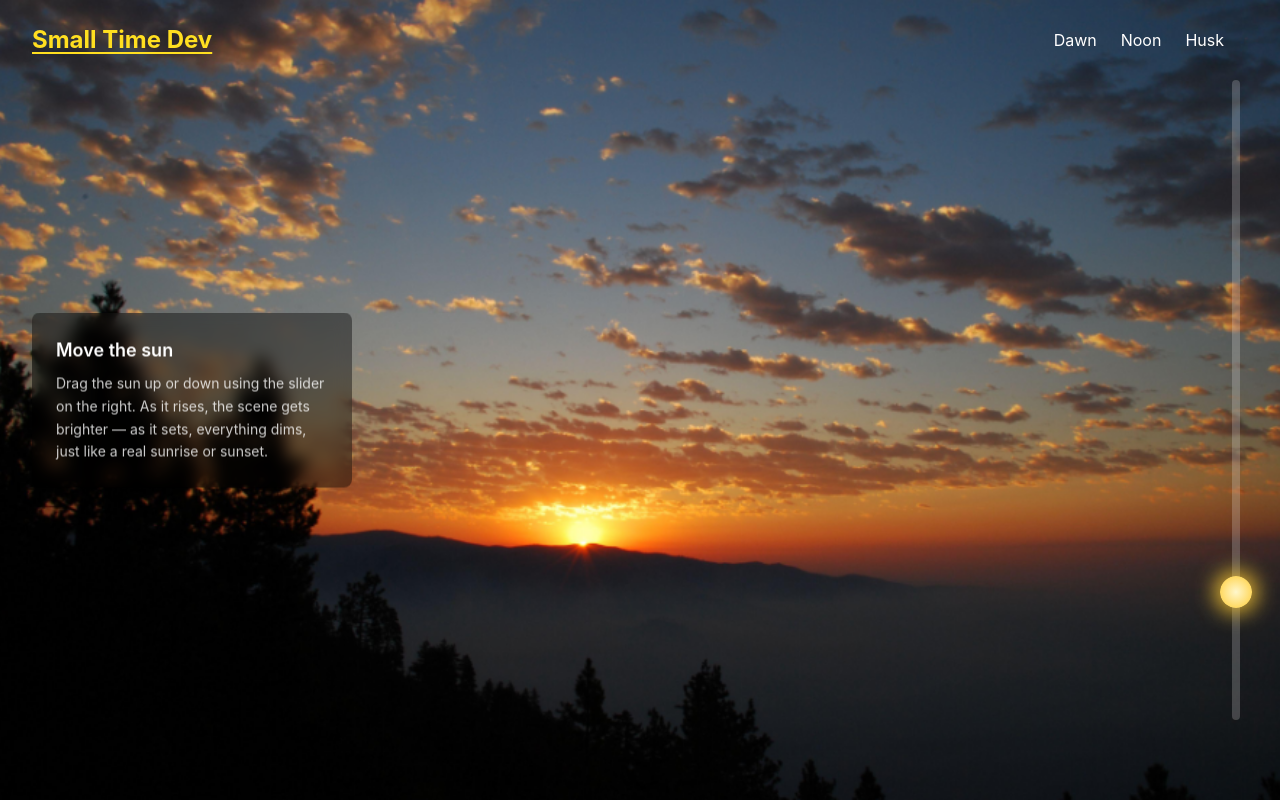
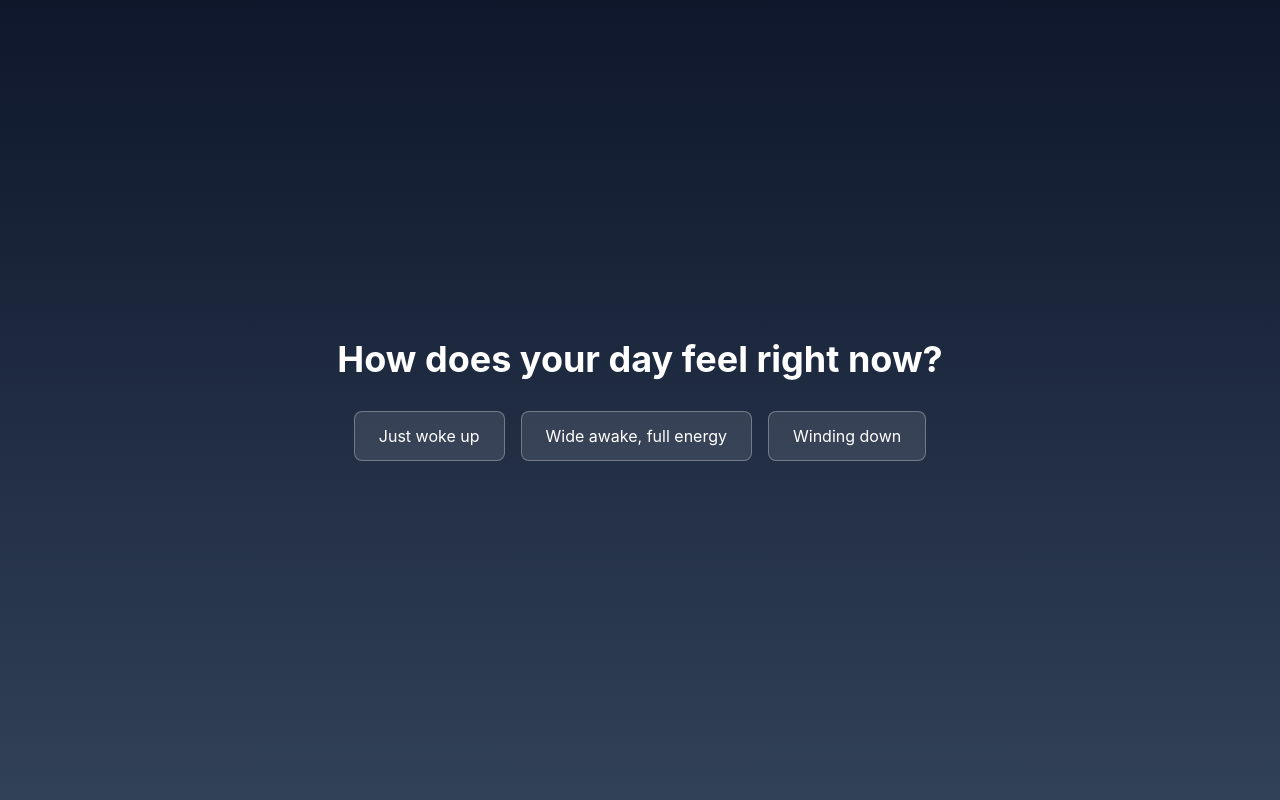
Before and after one commit to Mathieu-LaCite/morning, a React (Vite) app: page / in a window 1280 px wide. Built offline with nearby package versions, Linux system fonts and the light colour scheme.

Commit message:
added a landing page and connected it to the router

```diff
--- a/src/App.tsx
+++ b/src/App.tsx
@@ -1,11 +1,15 @@
 import { BrowserRouter, Routes, Route } from 'react-router-dom'
+import Landing from './pages/Landing'
 import Dawn from './pages/Dawn'
 
 function App() {
   return (
     <BrowserRouter>
       <Routes>
-        <Route path="/" element={<Dawn />} />
+        <Route path="/" element={<Landing />} />
+        <Route path="/dawn" element={<Dawn />} />
+        {/* <Route path="/noon" element={<Noon />} /> */}
+        {/* <Route path="/husk" element={<Husk />} /> */}
       </Routes>
     </BrowserRouter>
   )
--- /dev/null
+++ b/src/pages/Landing.tsx
@@ -0,0 +1,56 @@
+import { useState } from 'react'
+import { useNavigate } from 'react-router-dom'
+
+function Landing() {
+  const navigate = useNavigate()
+  const [isExiting, setIsExiting] = useState(false)
+  const [selectedPath, setSelectedPath] = useState<string | null>(null)
+
+  const options = [
+    { label: 'Just woke up', path: '/dawn' },
+    { label: 'Wide awake, full energy', path: '/noon' },
+    { label: 'Winding down', path: '/husk' },
+  ]
+
+  const handleSelect = (path: string) => {
+    setSelectedPath(path)
+    setIsExiting(true)
+
+    //wait for the fade-out animation to finish before actually navigating
+    setTimeout(() => {
+      navigate(path)
+    }, 500) //matches the duration-500 below
+  }
+
+return (
+  <div className="min-h-screen bg-black">
+    <div
+      className={`min-h-screen flex flex-col items-center justify-center bg-gradient-to-b from-slate-900 to-slate-700 text-white px-4 transition-opacity duration-500 ${
+        isExiting ? 'opacity-0' : 'opacity-100'
+      }`}
+    >
+      <h1 className="text-2xl sm:text-3xl md:text-4xl font-bold mb-8 text-center">
+        How does your day feel right now?
+      </h1>
+      <div className="flex flex-col sm:flex-row gap-4">
+        {options.map((option) => (
+          <button
+            key={option.path}
+            onClick={() => handleSelect(option.path)}
+            disabled={isExiting}
+            className={`px-6 py-3 rounded-lg border border-white/30 transition ${
+              selectedPath === option.path
+                ? 'bg-white/30 scale-95'
+                : 'bg-white/10 hover:bg-white/20'
+            }`}
+          >
+            {option.label}
+          </button>
+        ))}
+      </div>
+    </div>
+  </div>
+)
+}
+
+export default Landing
```
